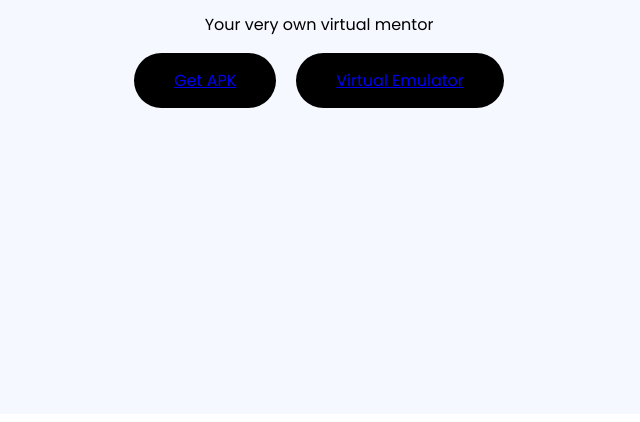
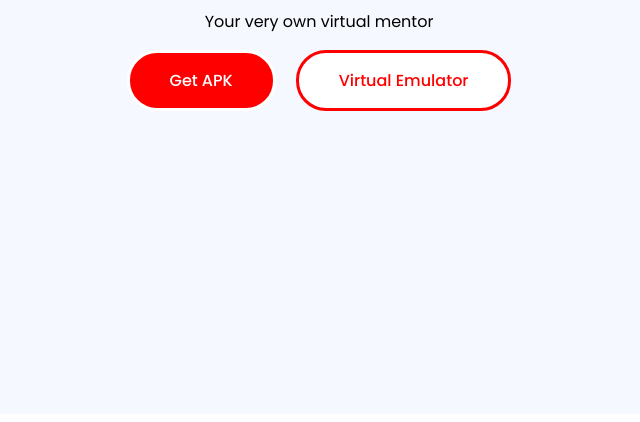
Before and after one commit to Cruxcodes/Future-Me-static, a plain HTML site: page index.html in a window 1280 px wide. Shown: the part 378-800 px from the top of the page, without its empty margins (321-961 px from the left). Drawn offline with Linux system fonts and the light colour scheme.

Commit message:
feat: changes to styling and the css

```diff
--- a/index.html
+++ b/index.html
@@ -12,10 +12,18 @@
       <p>Your very own virtual mentor</p>
       <div class="links">
         <div>
-          <a href="https://github.com/Cruxcodes/Future-Me-static">Get APK</a>
+          <a
+            target="_blank"
+            href="https://github.com/Cruxcodes/Future-Me-static"
+            >Get APK</a
+          >
         </div>
-        <div class="oppposite">
-          <a href="https://appetize.io/">Virtual Emulator</a>
+        <div class="opposite">
+          <a
+            target="_blank"
+            href="https://appetize.io/app/2lpcymadrstny6snk5b72jtxau?device=pixel7&osVersion=13.0"
+            >Virtual Emulator</a
+          >
         </div>
       </div>
 
--- a/styles/index.scss
+++ b/styles/index.scss
@@ -22,18 +22,54 @@ body {
     display: flex;
     gap: 20px;
 
+    .opposite a {
+      color: red;
+    }
     div {
       background: #000;
       padding: 15px 0px;
       border-radius: 30px;
+      border: 3px solid white;
+      background: red;
+      transition: 0.5s;
+
+
+      &:hover {
+      transform: translateY(-3px);
+
+        border: 3px solid red;
+        background: white;
+
+        box-shadow: 0px 0px 20px rgb(80, 80, 80);
+
+        a {
+          color: red;
+        }
+      }
 
       a {
         padding: 15px 40px;
+        text-decoration: none;
+        font-weight: 500;
+        color: white;
       }
     }
 
     div.opposite {
-      background: red;
+      border: 3px solid red;
+      background: white;
+
+      &:hover {
+      transform: translateY(-3px);
+
+        border: 3px solid white;
+        background: red;
+        box-shadow: 0px 0px 20px rgb(80, 80, 80);
+
+        a {
+          color: white;
+        }
+      }
     }
   }
 }
```
Also changed, not shown: styles/index.css, 1 other file.
